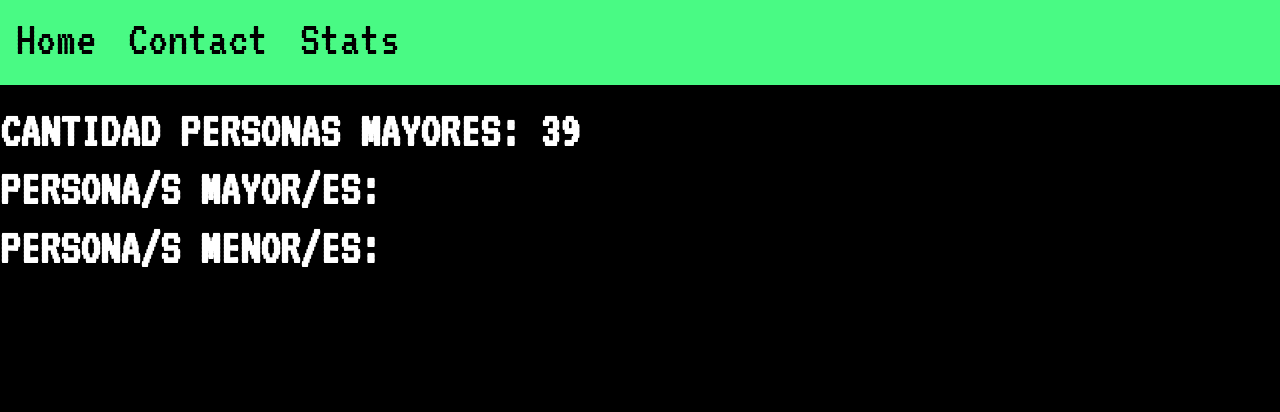
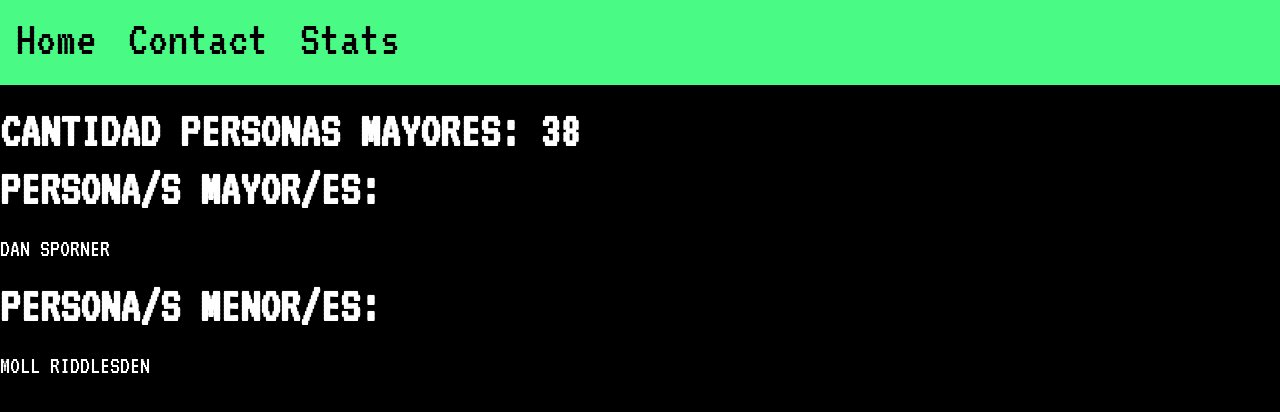
Before and after one commit to titanfede25/DirectorioPersonas, a React (Create React App) app: page /Stats in a window 1280 px wide. Shown: the top 412 px of the page. Built offline with nearby package versions, Linux system fonts and the light colour scheme.

Commit message:
semi terminado

```diff
--- a/src/index.css
+++ b/src/index.css
@@ -222,3 +222,8 @@ input{
   width: auto;
   z-index: 2;
 }
+.ContenedorBoton{
+  text-align: center;
+  /*width:500px;
+  height: 30px;*/
+}
--- a/src/pages/Contact.js
+++ b/src/pages/Contact.js
@@ -10,8 +10,9 @@ export default function COntact() {
           <input type="number" placeholder="Edad" className="u-full-width" /><br></br><br></br>
           <input type="text" placeholder="Email"  className="u-full-width" />
           <br></br><br></br>
-          <div className="pixel2">Enviar Informacion</div>
-        </form>
+
+      </form>
+      <div className="ContenedorBoton"><div className="pixel2">Enviar</div></div>
     </>
   );
 }
--- a/src/pages/Personas.json
+++ b/src/pages/Personas.json
@@ -1,4 +1,3 @@
-
 [
   {
     "id":"1",
@@ -131,7 +130,7 @@
     "nombre":"Derry",
     "apellido":"Currer",
     "email":"dcurreri@so-net.ne.jp",
-      "edad":"44"
+    "ed ad":"44"
   },
   {
     "id":"20",
--- a/src/pages/Stats.js
+++ b/src/pages/Stats.js
@@ -3,32 +3,37 @@ export default function Stats() {
 
   let cantidadMayores=0;
   let edadMayor = 0;
-  let mayores = [];
+  let mayores;
   let edadMenor = 999;
-  let menores = [];
+  let menores;
   Personas.map((persona) => {
     if(persona.edad>35){
       cantidadMayores=cantidadMayores+1;
     }
-    if(persona.edad>=edadMayor){
-      mayores.push(persona);
+    if(persona.edad>edadMayor){
+      mayores = persona.nombre + " " + persona.apellido;
       edadMayor = persona.edad;
     }
-    else if(persona.edad<=edadMenor){
-      menores.push(persona);
-      edadMenor = persona.edad;}
+    else if(persona.edad===edadMayor){
+      mayores = mayores + ", " + persona.nombre + " " + persona.apellido;
+    }
+    if(persona.edad<edadMenor){
+      menores = persona.nombre + " " + persona.apellido;
+      edadMenor = persona.edad;
+    }
+    else if(persona.edad===edadMenor){
+      menores = menores + ", " + persona.nombre + " " + persona.apellido;
+    }
+    return true
   })
+
   return (
       <div className="StatsPersona">
       <h1>Cantidad personas mayores: {cantidadMayores}</h1>
       <h1>Persona/s mayor/es: </h1>
-        <div>{mayores.forEach(mayor => {
-          return(<h1>{mayor.nombre} + {" "} + {mayor.apellido}</h1>)
-        })}
+      <div>{mayores}
       <h1>Persona/s menor/es:</h1>
-        <div>{menores.forEach(menor => {
-          return(<h1>{menor.nombre} + {" "} + {menor.apellido}</h1>)
-        })}
+      <div>{menores}
       </div>
       </div>
       </div>
```
Lines whose indentation alone changed are shown as unchanged.
